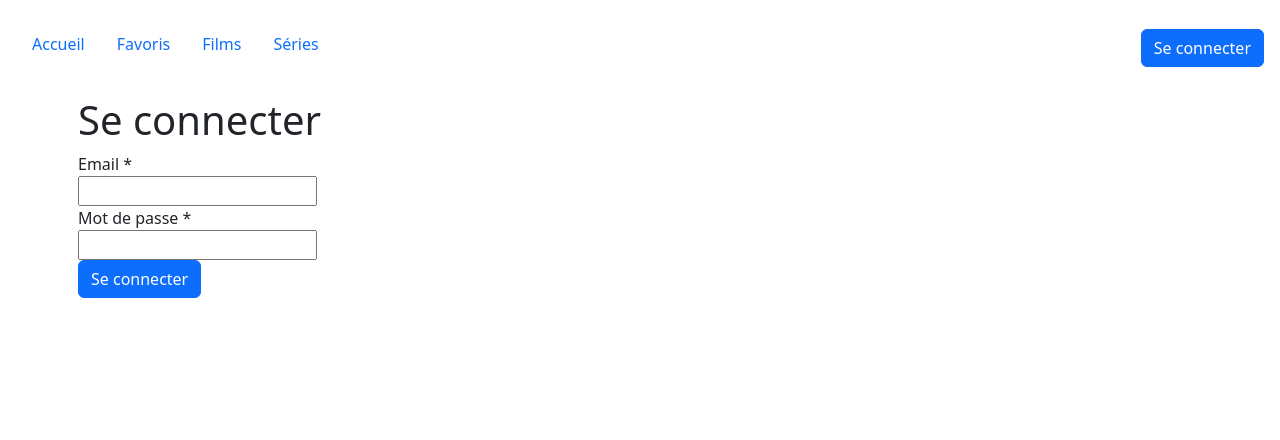
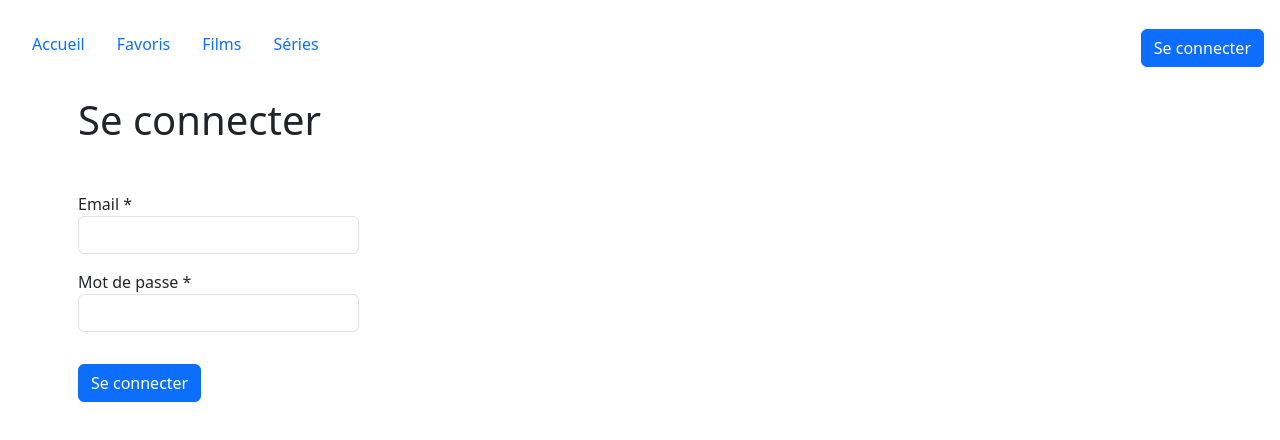
Before and after one commit to LarekMehdi/FO-cine-verse, an Angular app: page /signin in a window 1280 px wide. Shown: the top 440 px of the page. Built offline with nearby package versions, Linux system fonts and the light colour scheme.

Commit message:
validation correct du composant input text

```diff
--- a/src/app/auth/signin/signin.html
+++ b/src/app/auth/signin/signin.html
@@ -2,18 +2,30 @@
     <app-title content="Se connecter"/>
 
     <form (submit)="signin($event)">
+        <aside class="form-group">
+            <section class="mb-3 col-md-3">
                 <app-input-text
                     label="Email"
-            [formControl]="emailControl"
+                    [value]="emailControl.value"
                     [isRequired]="true"
+                    (valueChange)="onEmailChange($event)"
+                    [showError]="emailControl.touched && emailControl.invalid"
+                    [errorMessage]="getErrorMessage(emailControl)"
                 />
+            </section>
 
+            <section class="mb-3 col-md-3">
                 <app-input-text
                     label="Mot de passe"
-            [formControl]="passwordControl"
+                    [value]="passwordControl.value"
                     [isRequired]="true"
+                    (valueChange)="onPasswordChange($event)"
+                    [showError]="passwordControl.touched && passwordControl.invalid"
+                    [errorMessage]="getErrorMessage(passwordControl)"
                 />
+            </section>
+        </aside>
 
-        <button type="submit" class="btn btn-primary">Se connecter</button>
+        <button type="submit" class="btn btn-primary mt-3">Se connecter</button>
     </form>
 </article>
--- a/src/app/auth/signin/signin.ts
+++ b/src/app/auth/signin/signin.ts
@@ -25,11 +25,28 @@ export class Signin {
   }
 
   get emailControl(): FormControl {
-  return this.signinForm.get('email') as FormControl;
-}
+    return this.signinForm.get('email') as FormControl;
+  }
 
   get passwordControl(): FormControl {
     return this.signinForm.get('password') as FormControl;
+  }
+
+  getErrorMessage(control: FormControl) {
+    if (control.hasError('required')) return 'Champ requis';
+    if (control.hasError('email')) return 'Email invalide';
+    if (control.hasError('minlength')) return `Minimum ${control.errors!['minlength'].requiredLength} caractères`;
+    return null;
+  }
+
+  onEmailChange(value: string) {
+    this.emailControl.setValue(value);
+    this.emailControl.markAsDirty();
+  }
+
+  onPasswordChange(value: string) {
+    this.passwordControl.setValue(value);
+    this.passwordControl.markAsDirty();
   }
 
   signin(event: Event) {
@@ -37,6 +54,7 @@ export class Signin {
 
     if (this.signinForm.invalid) {
       this.signinForm.markAllAsTouched();
+      console.log('Form values:', this.signinForm.value);
       return;
     }
 
--- a/src/app/components/inputs/input-text/input-text.html
+++ b/src/app/components/inputs/input-text/input-text.html
@@ -14,20 +14,18 @@
             type="text"
             [name]="name"
             [placeholder]="placeholder"
-            [ngClass]="inputClass"
+            [ngClass]="`form-control ${inputClass}`"
             [disabled]="disabled"
             [value]="value"
-            (input)="setValue($event.target.value)"
+            (input)="onInput($event)"
         />
         @if (symbol) {
             <span class="input-group-text">{{ symbol }}</span>
         }
 
+
     </aside>
+    @if (showError && errorMessage) {
+        <small class="text-danger">{{ errorMessage }}</small>
+    }
 </div>
-
-@if (hasError) {
-    <small class="text-danger">
-        {{ formControl?.errors }}
-    </small>
-}
--- a/src/app/components/inputs/input-text/input-text.ts
+++ b/src/app/components/inputs/input-text/input-text.ts
@@ -1,7 +1,7 @@
 
 import { NgClass } from '@angular/common';
 import { Component, Input, Output, EventEmitter, forwardRef } from '@angular/core';
-import { ControlValueAccessor, FormControl, NG_VALUE_ACCESSOR, ReactiveFormsModule } from '@angular/forms';
+import { ControlValueAccessor, FormControl, ReactiveFormsModule } from '@angular/forms';
 
 @Component({
   selector: 'app-input-text',
@@ -9,39 +9,10 @@ import { ControlValueAccessor, FormControl, NG_VALUE_ACCESSOR, ReactiveFormsModu
     NgClass,
     ReactiveFormsModule,
   ],
-  providers: [
-    {
-      provide: NG_VALUE_ACCESSOR,
-      useExisting: forwardRef(() => InputText),
-      multi: true
-    }
-  ],
   templateUrl: './input-text.html',
   styleUrl: './input-text.css'
 })
-export class InputText implements ControlValueAccessor{
-  writeValue(value: any): void {
-    this.value = value;
-  }
-  registerOnChange(fn: any): void {
-    this.onChange = fn;
-  }
-  registerOnTouched(fn: any): void {
-    this.onChange = fn;
-  }
-  setDisabledState?(isDisabled: boolean): void {
-    this.disabled = isDisabled;
-  }
-  setValue(value: string) {
-    this.value = value;
-    this.onChange(value);
-    this.onTouched();
-  }
-
-  value = '';
-
-  onChange = (value: any) => {};
-  onTouched = () => {};
+export class InputText {
 
   @Input() label?: string;
   @Input() name?: string;
@@ -53,17 +24,17 @@ export class InputText implements ControlValueAccessor{
   @Input() inputClass?: string;
   @Input() labelClass?: string;
   @Input() symbol?: string;
-  @Input() formControl?: FormControl;
 
-  @Output() contentChange = new EventEmitter<string>();
+  @Input() value = '';
+  @Input() showError = false;
+  @Input() errorMessage: string | null = null;
 
-  get hasError() {
-    return this.formControl?.invalid && (this.formControl?.dirty || this.formControl?.touched);
-  }
+  @Output() valueChange = new EventEmitter<string>();
 
   onInput(event: Event) {
-    const input = event.target as HTMLInputElement;
-    this.contentChange.emit(input.value);
+    this.valueChange.emit((event.target as HTMLInputElement).value);
   }
+  onChange = (value: any) => {};
+  onTouched = () => {};
 
 }
--- a/src/app/components/shared/title/title.html
+++ b/src/app/components/shared/title/title.html
@@ -1,3 +1,3 @@
-<article>
+<article class="mb-5">
     <h1>{{ content }}</h1>
 </article>
```
Lines whose indentation alone changed are shown as unchanged.
